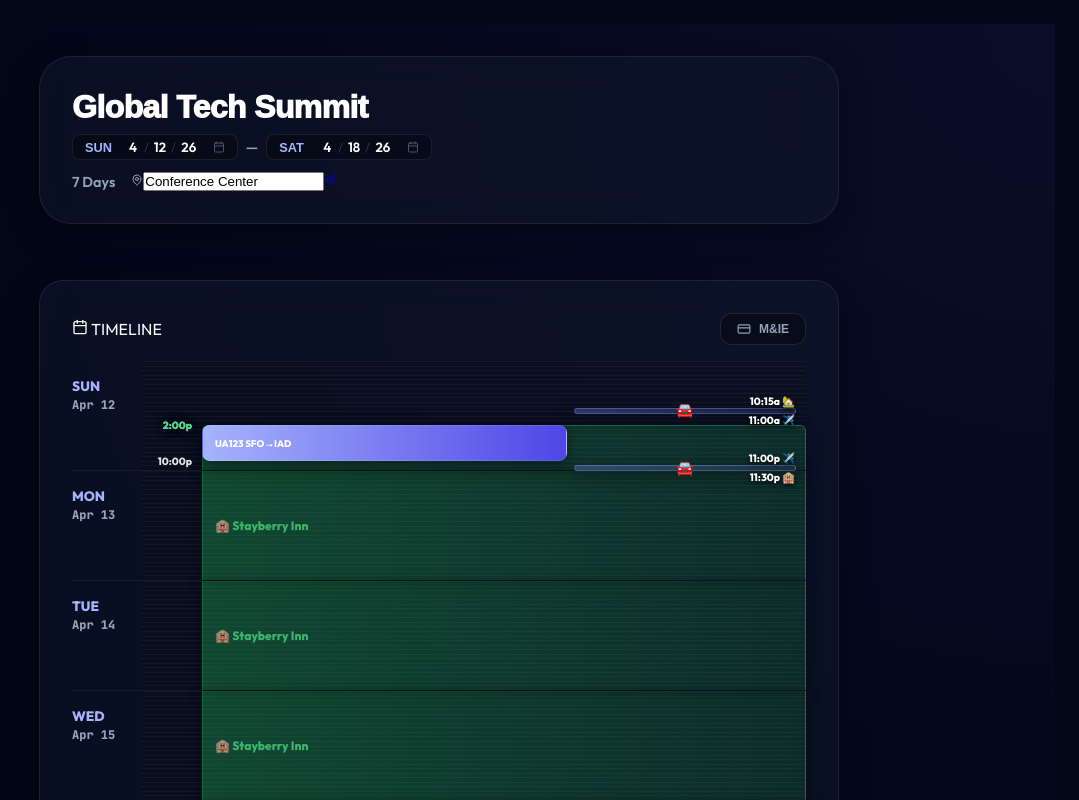
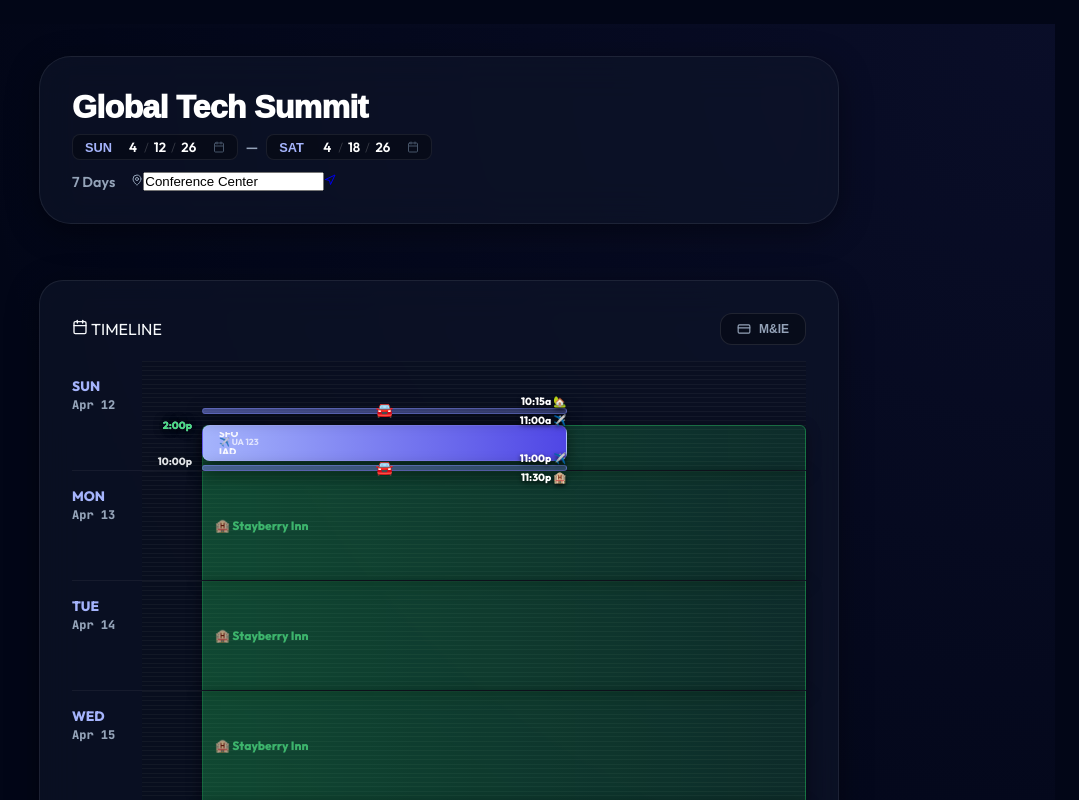
Before and after one commit to outofthisworldapps/work-travel, a React (Vite) app: page / in a window 1280 px wide. Shown: the top 800 px of the page, without its empty margins (201-1280 px from the left). Built offline with nearby package versions, Linux system fonts and the light colour scheme.

Commit message:
Enhance UI: 3-row flights, horizontal travel alignment, clearer labels

```diff
--- a/src/App.jsx
+++ b/src/App.jsx
@@ -163,7 +163,9 @@ const TimelineDay = ({ day, dayIndex, totalDays, flights, currentRates, onUpdate
               >
                 {(!isOvernight || isDeparturePart) && (
                   <div className="tl-event-label flight-label-compact">
-                    <div className="tl-f-top">{s.airlineCode}{s.flightNumber} {s.depPort}→{s.arrPort}</div>
+                    <div className="tl-f-port">{s.depPort}</div>
+                    <div className="tl-f-mid">✈️ {s.airlineCode} {s.flightNumber}</div>
+                    <div className="tl-f-port">{s.arrPort}</div>
                   </div>
                 )}
               </div>
@@ -251,11 +253,11 @@ const TimelineDay = ({ day, dayIndex, totalDays, flights, currentRates, onUpdate
                 style={{
                   top: `${getPosition(start)}%`,
                   height: `${getPosition(end) - getPosition(start)}%`,
-                  background: 'linear-gradient(to right, rgba(129, 140, 248, 0.3), rgba(129, 140, 248, 0.1))',
+                  background: 'linear-gradient(to right, rgba(129, 140, 248, 0.5), rgba(129, 140, 248, 0.3))',
                   color: '#818cf8',
                   border: '1px solid rgba(129, 140, 248, 0.4)',
-                  left: '65%',
-                  right: '10px',
+                  left: '60px',
+                  width: '55%',
                   zIndex: 4,
                   padding: '2px',
                   overflow: 'visible'
@@ -280,7 +282,8 @@ const TimelineDay = ({ day, dayIndex, totalDays, flights, currentRates, onUpdate
         })}
       </div >
 
-      {showMIE && (
+      {
+        showMIE && (
           <div className="timeline-mie-side">
             <div className="tl-mie-header">
               <div className="tl-mie-total">{formatCurrency(mieTotal, 'USD')}</div>
@@ -299,7 +302,8 @@ const TimelineDay = ({ day, dayIndex, totalDays, flights, currentRates, onUpdate
               ))}
             </div>
           </div>
-      )}
+        )
+      }
     </div >
   );
 };
@@ -2312,7 +2316,8 @@ function App() {
         .tl-event.clickable:hover { transform: scale(1.005); filter: brightness(1.1); z-index: 30 !important; }
         .flight-event { background: linear-gradient(to right, var(--accent), #4f46e5); color: #fff; }
         .hotel-event { background: linear-gradient(to right, rgba(34, 197, 94, 0.4), rgba(34, 197, 94, 0.2)); color: #4ade80; border: 1px solid rgba(34, 197, 94, 0.5); }
-        .travel-event { background: linear-gradient(to right, rgba(129, 140, 248, 0.3), rgba(129, 140, 248, 0.1)); }
+        .travel-event { background: linear-gradient(to right, rgba(129, 140, 248, 0.5), rgba(129, 140, 248, 0.3)); }
+
 
 
 
@@ -2330,8 +2335,9 @@ function App() {
         .tl-meal-chip.active .tl-m-label, .tl-meal-chip.active .tl-m-price { color: #fff; }
         .tl-meal-chip:hover:not(.active) { background: rgba(255,255,255,0.05); }
 
-        .flight-label-compact { display: flex; align-items: center; width: 100%; height: 100%; padding: 2px 0; }
-        .tl-f-top { font-size: 0.6rem; font-weight: 950; text-overflow: ellipsis; overflow: hidden; white-space: nowrap; }
+        .flight-label-compact { display: flex; flex-direction: column; align-items: flex-start; justify-content: center; width: 100%; height: 100%; padding: 2px 4px; line-height: 1; overflow: hidden; }
+        .tl-f-port { font-size: 0.6rem; font-weight: 950; color: rgba(255,255,255,0.9); }
+        .tl-f-mid { font-size: 0.55rem; font-weight: 700; color: rgba(255,255,255,0.7); display: flex; align-items: center; gap: 4px; white-space: nowrap; }
 
         .travel-vertical-label { display: flex; flex-direction: column; align-items: center; justify-content: center; width: 100%; height: 100%; font-size: 0.6rem; line-height: 1.1; }
         .tl-v-icon { font-size: 0.9rem; margin: 0; display: flex; align-items: center; justify-content: center; height: 100%; }
```
Lines whose indentation alone changed are shown as unchanged.
